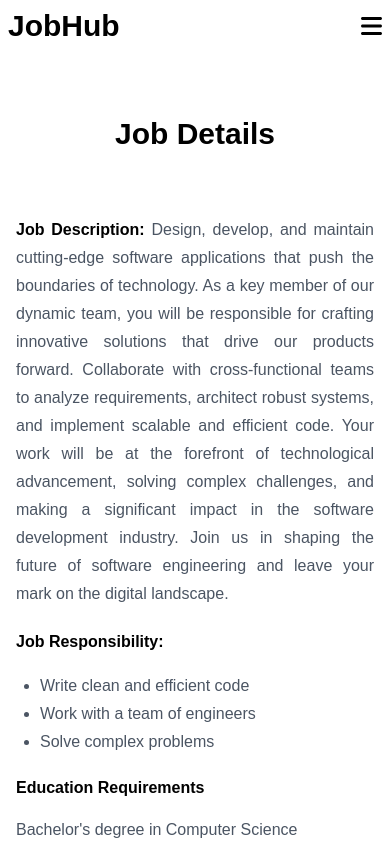
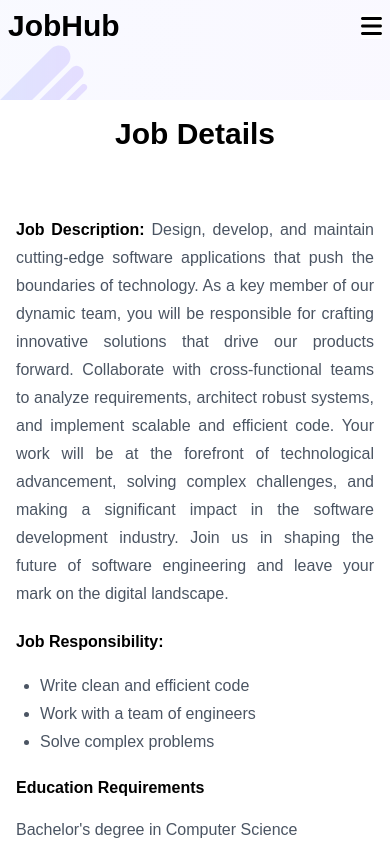
Before and after one commit to Irfat7/JobHub, a React (Vite) app: page /details/abc123xyz456pqr789longid1 in a window 390 px wide. Shown: the top 844 px of the page. Built offline with nearby package versions, Linux system fonts and the light colour scheme.

Commit message:
scroll issue fixed and svg added

```diff
--- /dev/null
+++ b/src/Utility/ScrollTop.js
@@ -0,0 +1,13 @@
+import React, { useEffect } from 'react';
+import { useLocation } from 'react-router-dom';
+
+const ScrollTop = () => {
+    const {pathname} = useLocation();
+
+    useEffect(()=>{
+        window.scrollTo({top:0, left:0, behavior:'smooth'});
+    }
+        ,[pathname])
+};
+
+export default ScrollTop;
--- a/src/components/Header/Header.jsx
+++ b/src/components/Header/Header.jsx
@@ -1,6 +1,7 @@
 import React, { createContext, useState } from 'react';
 import Navbar from './Navbar/Navbar';
 import { Outlet, useLoaderData } from 'react-router-dom';
+import ScrollTop from '../../Utility/ScrollTop';
 
 export const AllJobsContext = createContext()
 
@@ -9,6 +10,7 @@ const Header = () => {
 
     return (
         <div className='common-width'>
+            <ScrollTop/>
             <Navbar />
             <div className='common-width px-4 my-5'>
                 <AllJobsContext.Provider value={allJobs}>
--- a/src/components/Header/Navbar/Navbar.jsx
+++ b/src/components/Header/Navbar/Navbar.jsx
@@ -27,7 +27,7 @@ const Navbar = () => {
 
             <div
                 className={`px-2 py-5 text-lg font-medium absolute top-full right-0 bg-white duration-500 shadow-md -z-50 ${nav ? 'translate-y-0' : '-translate-y-96'}
-                            md:static md:duration-0 md:translate-y-0 md:px-0 md:py-0 md:shadow-none md:flex gap-12`}
+                            md:static md:bg-transparent md:duration-0 md:translate-y-0 md:px-0 md:py-0 md:shadow-none md:flex gap-12`}
             >
                 <ActiveLink to='/'>Home</ActiveLink>
                 <ActiveLink to='/statistic'>Statistics</ActiveLink>
--- a/src/components/JobDetails/JobDetails.jsx
+++ b/src/components/JobDetails/JobDetails.jsx
@@ -16,7 +16,7 @@ const JobDetails = () => {
                        md:my-28'
             >Job Details</p>
 
-            <div className='grid grid-cols-1 text-justify
+            <div className='grid grid-cols-1 text-justify gap-12
                             md:grid-cols-2 md:gap-6'>
                 <div>
                     <p className='leading-7 mb-5'>
@@ -42,7 +42,7 @@ const JobDetails = () => {
                 </div>
                 <div className=''>
                     <div
-                        className='bg-indigo-100 rounded-md md:p-7 md:mb-6'
+                        className='bg-indigo-100 rounded-md p-7 mb-6 md:p-7 md:mb-6'
                     >
                         <p className='pb-6 mb-6 font-bold border-gray-300 border-b-2'>Job Details</p>
                         <p className='font-semibold mb-4'>Salary : <span className='text-gray-600 font-normal'>{salaryRange} (Per Month)</span></p>
--- a/src/index.css
+++ b/src/index.css
@@ -2,7 +2,7 @@
 @tailwind components;
 @tailwind utilities;
 
-*{
+* {
   margin: 0;
   padding: 0;
 }
@@ -11,8 +11,19 @@
   font-family: "Manrope", sans-serif;
 }
 
-body{
+body {
   overflow-x: hidden;
+}
+body::before {
+  content: "";
+  position: absolute;
+  top: 0;
+  left: 0;
+  width: 100%;
+  height: clamp(100px, 20vw, 270px);
+  background: url("./assets/background-svg.svg");
+  background-size: cover;
+  z-index: -1;
 }
 
 .common-width {
--- a/src/main.jsx
+++ b/src/main.jsx
@@ -1,6 +1,5 @@
 import React from 'react'
 import ReactDOM from 'react-dom/client'
-import App from './App.jsx'
 import './index.css'
 import { RouterProvider } from 'react-router-dom'
 import router from './router/router.jsx'
@@ -9,6 +8,5 @@ ReactDOM.createRoot(document.getElementById('root')).render(
   <React.StrictMode>
     <RouterProvider router={router}>
     </RouterProvider>
-    {/* <App /> */}
   </React.StrictMode>,
 )
```
Also changed, not shown: public/jobs.json (line endings or trailing spaces), src/assets/background-svg.svg (added), src/assets/hero-person.png, src/components/Layout/Home/Home.jsx (line endings or trailing spaces).
